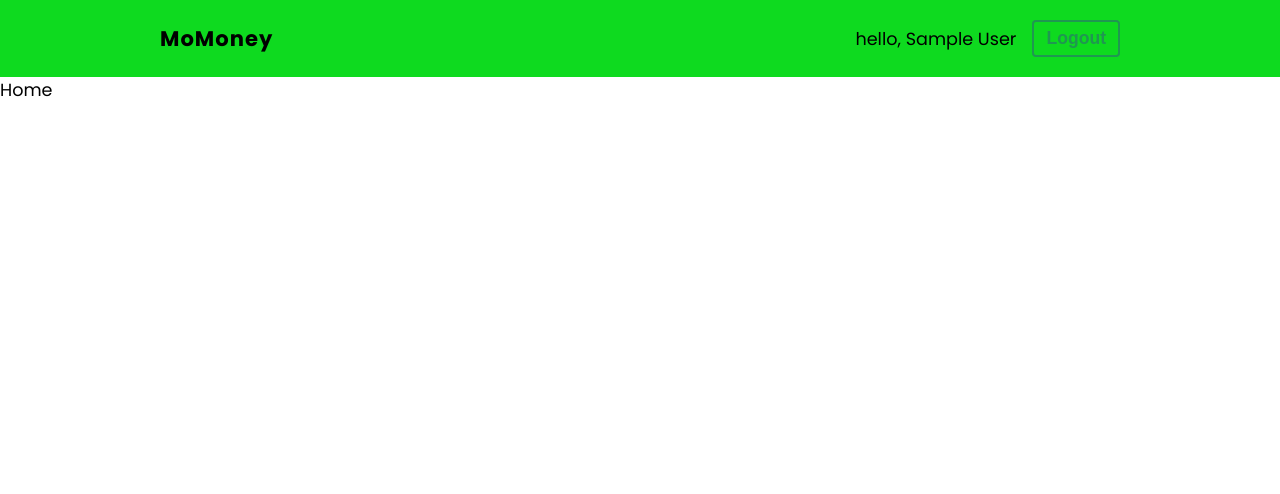
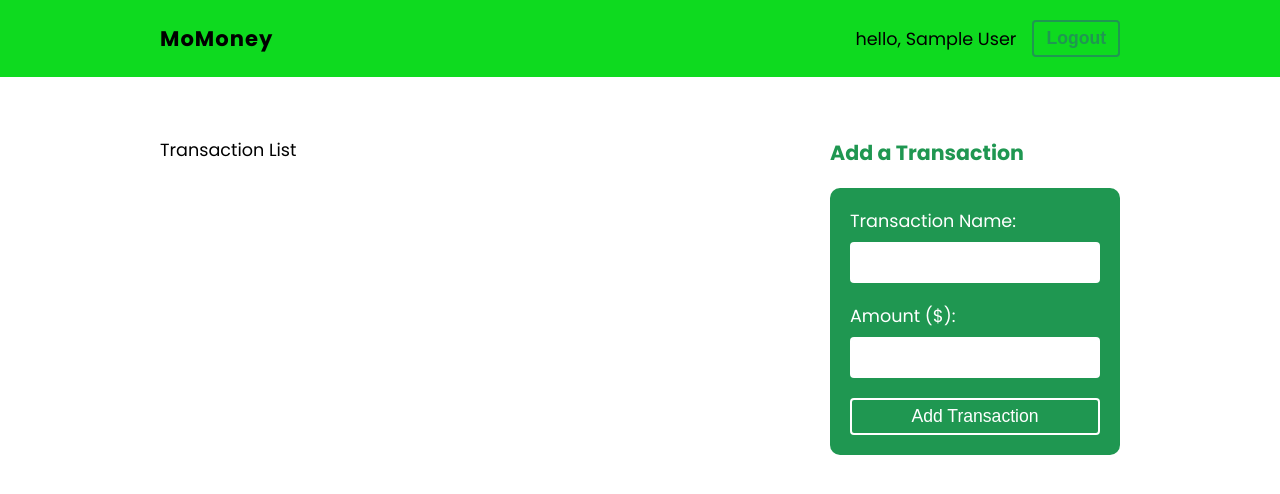
Before and after one commit to thomasokc/MoMoney, a React (Create React App) app: page / in a window 1280 px wide. Shown: the top 494 px of the page. Built offline with nearby package versions, Linux system fonts and the light colour scheme; no server answers; sample sign-in values are in the browser's storage.

Commit message:
working on forms

```diff
--- a/src/pages/home/Home.js
+++ b/src/pages/home/Home.js
@@ -1,9 +1,15 @@
-
+import styles from './Home.module.css'
+import TransactionForm from './TransactionForm'
 
 export default function Home() {
     return (
-        <div>
-            Home
+        <div className={styles.container}>
+            <div className={styles.content}>
+                Transaction List
+            </div>
+            <div className={styles.sidebar}>
+                <TransactionForm></TransactionForm>
+            </div>
         </div>
     )
 }
--- a/src/pages/home/Home.module.css
+++ b/src/pages/home/Home.module.css
@@ -0,0 +1,65 @@
+.container {
+    display: grid;
+    grid-template-columns: 2fr 1fr;
+    max-width: 960px;
+    margin: 60px auto;
+}
+
+.content {
+    padding-right: 30px;
+}
+
+.sidebar {
+    padding-left: 30px;
+}
+
+.sidebar form {
+    padding: 20px;
+    background: #1f9751;
+    border-radius: 10px;
+}
+
+.sidebar input,
+.sidebar select {
+    display: block;
+    width: 100%;
+    padding: 10px;
+    margin-top: 8px;
+    box-sizing: border-box;
+    border: 0;
+    border-radius: 4px;
+    color: #555;
+    font-size: 1em;
+}
+
+.sidebar label {
+    margin: 0 auto 20px;
+    display: block;
+    color: #fff;
+}
+
+.sidebar button {
+    color: #fff;
+    border: 2px solid #fff;
+    padding: 6px 12px;
+    background-color: transparent;
+    font-size: 1em;
+    border-radius: 4px;
+    cursor: pointer;
+    display: block;
+    width: 100%;
+}
+
+.sidebar h3 {
+    color: #1f9751;
+    margin-bottom: 20px;
+}
+
+.sidebar aside {
+    margin-top: 40px;
+    color: #555;
+}
+
+.sidebar aside li {
+    margin: 10px;
+}
--- /dev/null
+++ b/src/pages/home/TransactionForm.js
@@ -0,0 +1,31 @@
+import { useState } from "react"
+
+export default function TransactionForm() {
+    const [name, setName] = useState('')
+    const [amount, setAmount] = useState('')
+
+    const handleSubmit = (e) => {
+        e.preventDefault()
+        console.log({
+            name,
+            amount
+        })
+    }
+
+    return (
+        <>
+    <h3>Add a Transaction</h3>
+    <form onSubmit={handleSubmit}>
+        <label>
+            <span>Transaction Name:</span>
+            <input type="text" onChange={(e) => setName(e.target.value)} value={name} required></input>
+        </label>
+        <label>
+            <span>Amount ($):</span>
+            <input type="number" onChange={(e) => setAmount(e.target.value)} value={amount} required></input>
+        </label>
+        <button>Add Transaction</button>
+    </form>
+        </>
+    )
+}
```
Also changed, not shown: src/hooks/useFirestore.js (added, +60 -0 lines).
